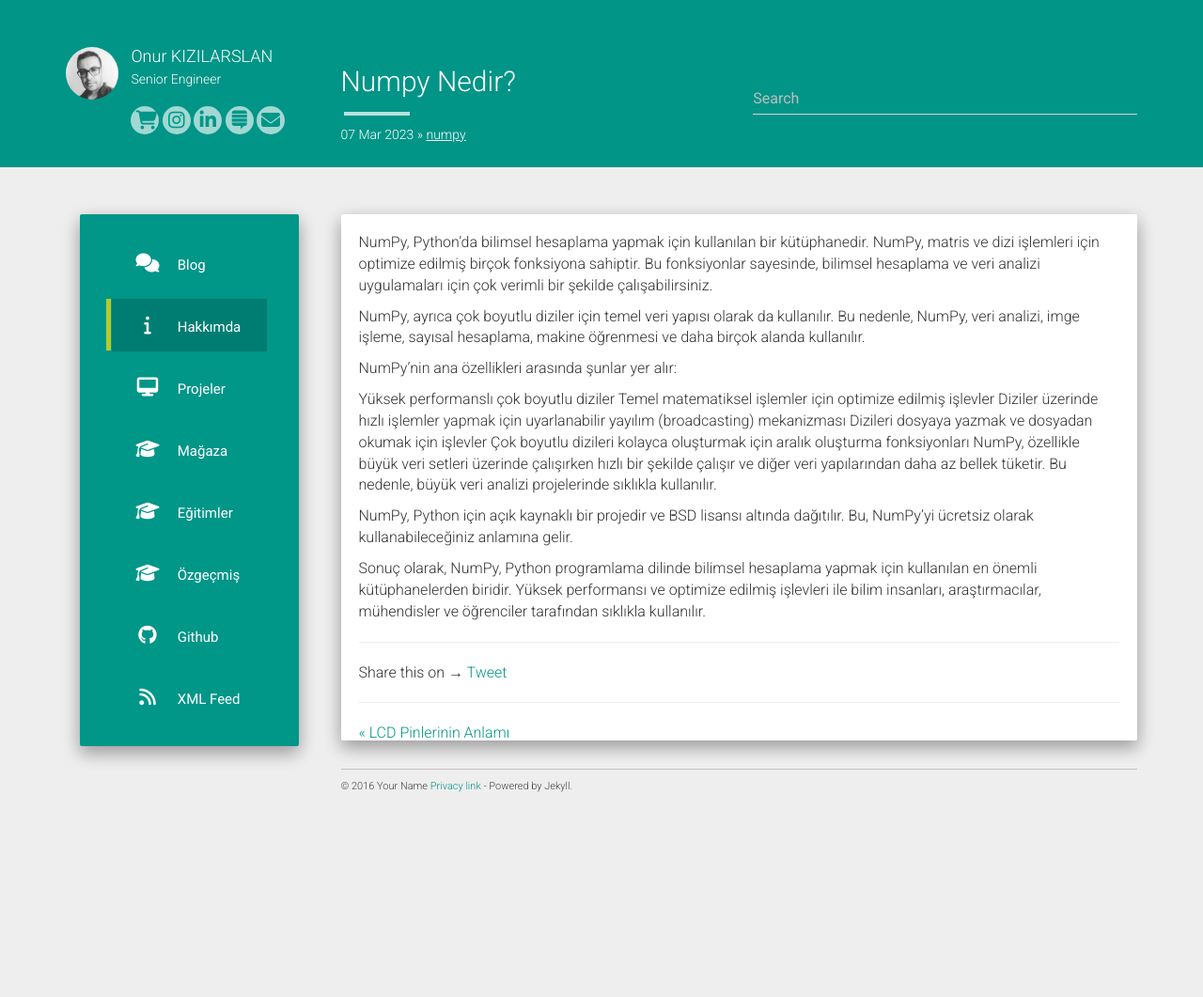
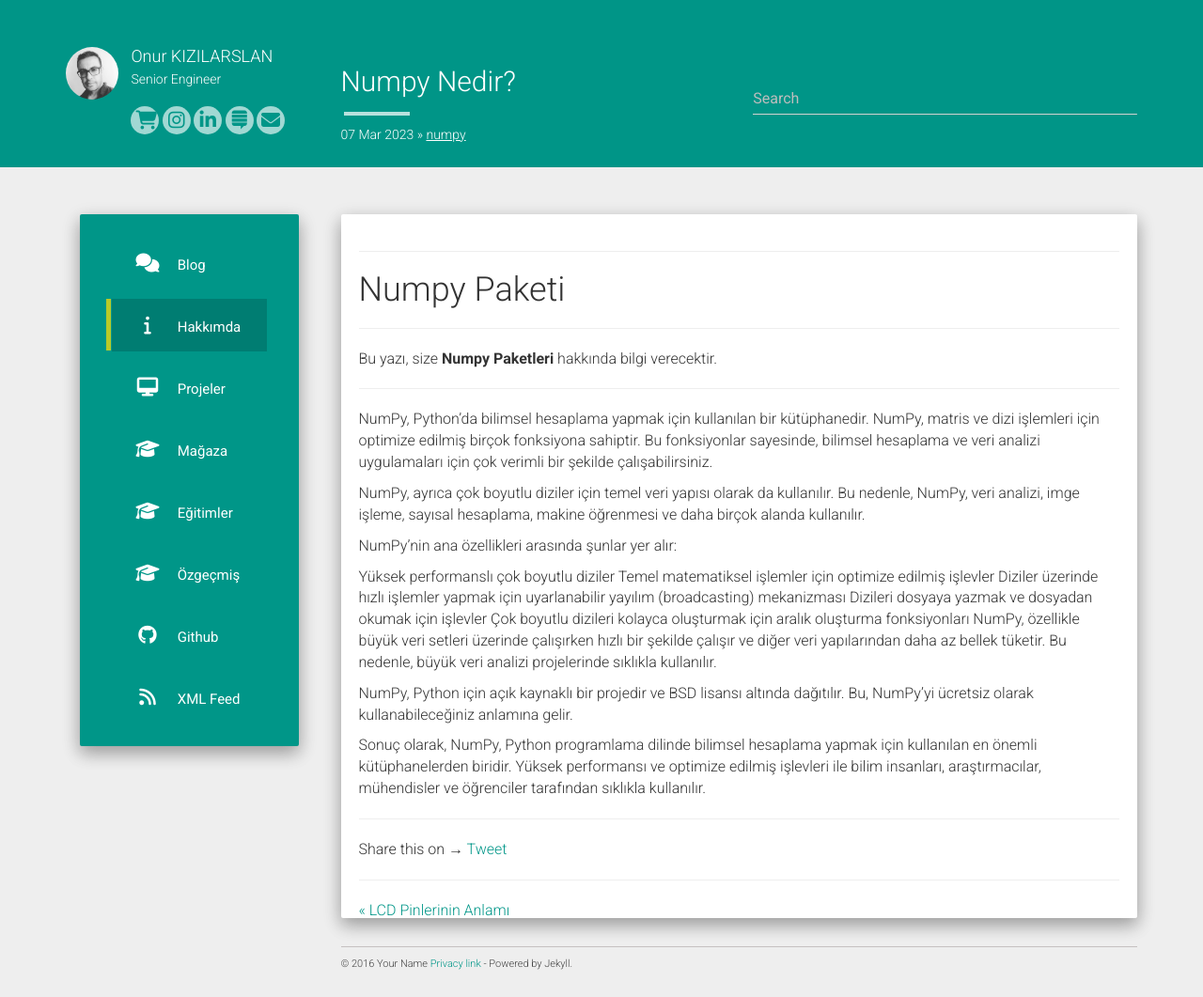
Before and after one commit to imonur/blog, a Jekyll site: the page built from _posts/2023-03-07-numpy-nedir.md, in a window 1280 px wide. Shown: the whole page at 94% size. Built offline with Jekyll 4.4.1, drawn with Linux system fonts in a browser that asks for light colours; nearby versions of some CDN libraries; comment, search, counter and statistics services are not loaded; before the commit the page ends 900 px from its top, so only the background shows below that.

Commit message:
Update 2023-03-07-numpy-nedir.md

```diff
--- a/_posts/2023-03-07-numpy-nedir.md
+++ b/_posts/2023-03-07-numpy-nedir.md
@@ -3,6 +3,13 @@ layout: post
 title:  "Numpy Nedir?"
 date:   2023-03-07 13:50:39
 categories: numpy
+---
+
+---
+# Numpy Paketi
+---
+Bu yazı, size **Numpy Paketleri** hakkında bilgi verecektir.
+
 ---
 
 NumPy, Python'da bilimsel hesaplama yapmak için kullanılan bir kütüphanedir. NumPy, matris ve dizi işlemleri için optimize edilmiş birçok fonksiyona sahiptir. Bu fonksiyonlar sayesinde, bilimsel hesaplama ve veri analizi uygulamaları için çok verimli bir şekilde çalışabilirsiniz.
```
